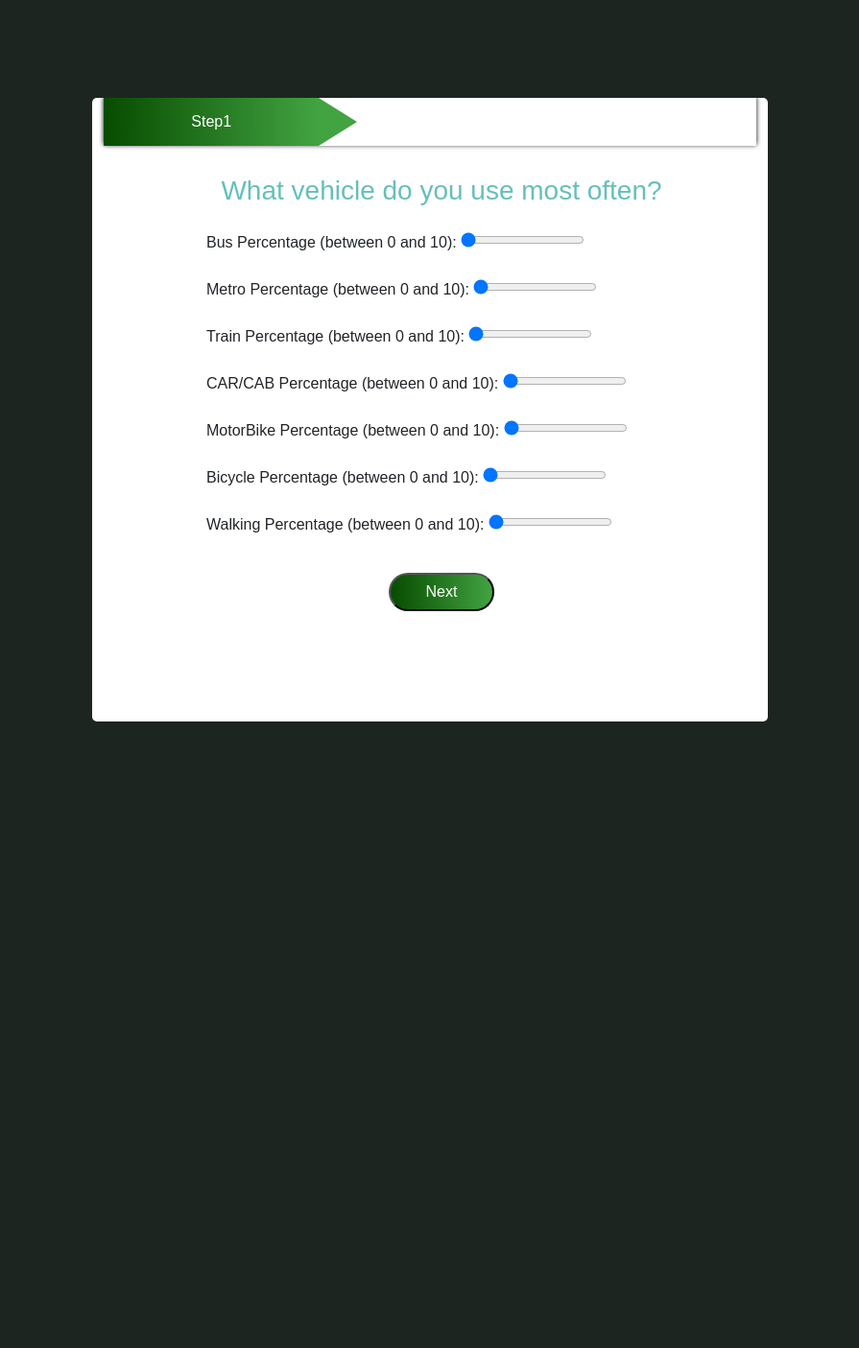
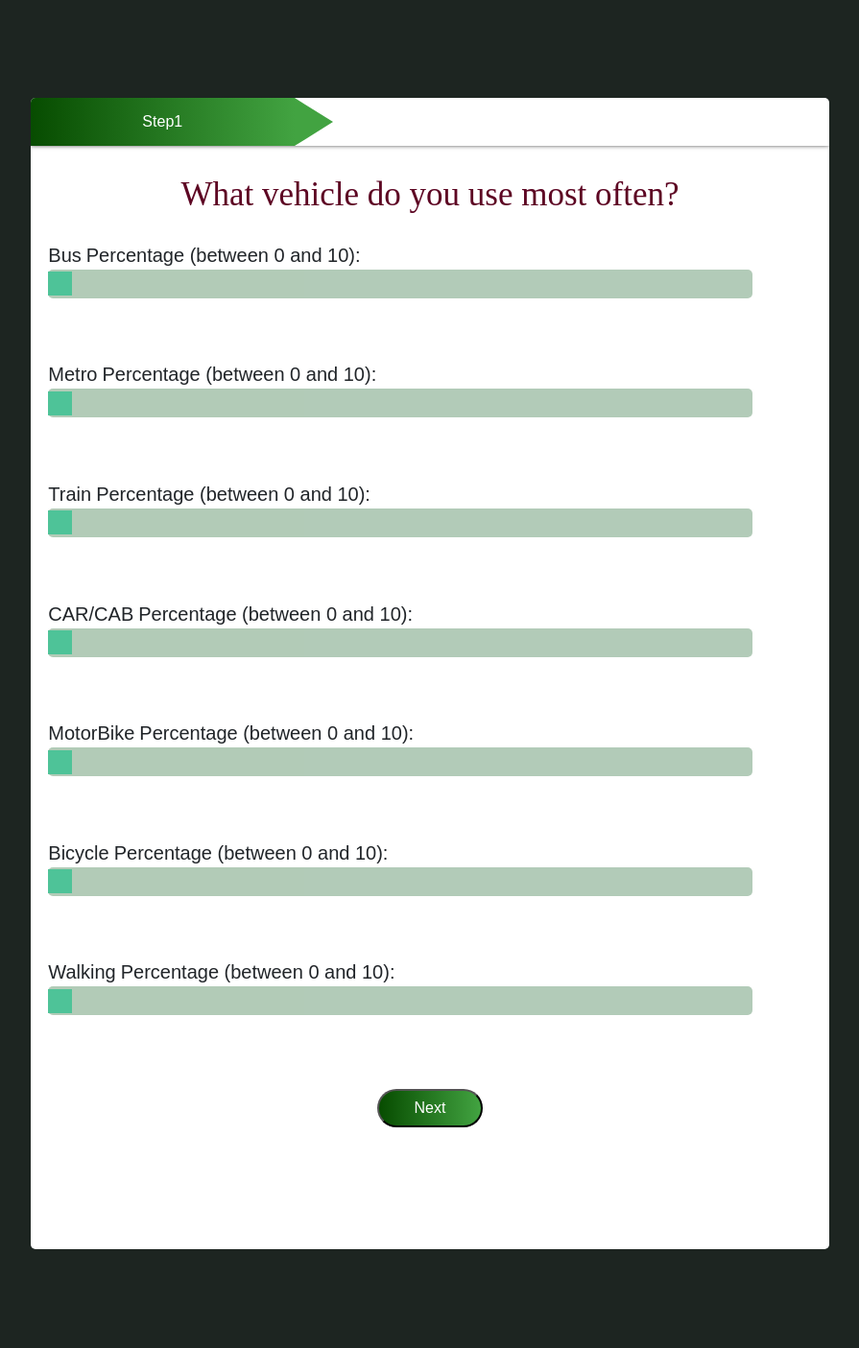
Before and after one commit to miraj0507/carbohack_project, a Flask app: page /questionare in a window 1280 px wide. Shown: the whole page at 96% size, without its empty margins (192-1087 px from the left). Before the commit the page ends 752 px from the top, so only its background shows below. Run offline with Flask 2, Linux system fonts and the light colour scheme.

Commit message:
Update questionare.css

```diff
--- a/static/css/questionare.css
+++ b/static/css/questionare.css
@@ -7,15 +7,19 @@
 
 body{
     background-color:#1D2521;
+
+    background-repeat: repeat;
     background-position: center;
 }
 
 
 .container{
-    width: 55%;
-    height: 650px;
-    margin: 8% auto;
-    background: #fff;
+    width: 65%;
+    height: 1200px;
+     margin: 8% auto;
+     padding-left: 0px;
+     padding-right: 0px;
+    background: white;
     border-radius: 5px;
     position: relative;
     overflow: hidden;
@@ -24,17 +28,22 @@
 h3{
     text-align: center;
     margin-top: 80px;
-    color: #66bfbb;
+    color: #5d0623;
+    font-size: 35px;
+    font-family: serif;
 }
 .container form{
     width: 100%;
     position: absolute;
-    /* margin:  auto; */
+     margin:  auto;
     transition: 0.5s;
 }
 .form-check {
     padding: 1%;
-    margin: 10px 0 1px 100px;
+    margin: 10px  40px 30px 10px;
+    font-family: serif;
+    font-size: 20px;
+    font-style: bold;
 }
 ::placeholder{
     color: #777;
@@ -56,10 +65,10 @@
 
 }
 #form2{
-    left: 1000px;
+    left: 1500px;
 }
 #form3{
-    left: 1000%;
+    left: 1000px;
 }
 .step-row{
     width: 100%;
@@ -99,3 +108,35 @@
 
     border-left: 40px solid #42a341;
 }
+.slider {
+    -webkit-appearance: none;
+
+    width: 90%;
+    height: 30px;
+    border-radius: 5px;
+    background: rgba(2, 85, 20, 0.431);
+    outline: none;
+    opacity: 0.7;
+    -webkit-transition: .2s;
+    transition: opacity .2s;
+  }
+
+  .slider:hover {
+    opacity: 1;
+  }
+
+  .slider::-webkit-slider-thumb {
+    -webkit-appearance: none;
+    appearance: none;
+    width: 25px;
+    height: 25px;
+    background: #04AA6D;
+    cursor: pointer;
+  }
+
+  .slider::-moz-range-thumb {
+    width: 25px;
+    height: 25px;
+    background: #04AA6D;
+    cursor: pointer;
+  }
```
